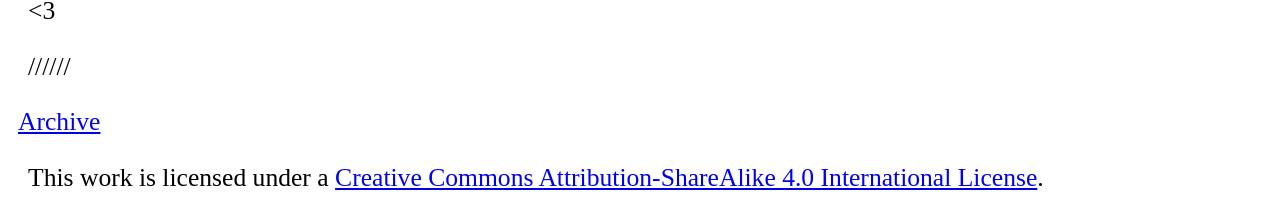
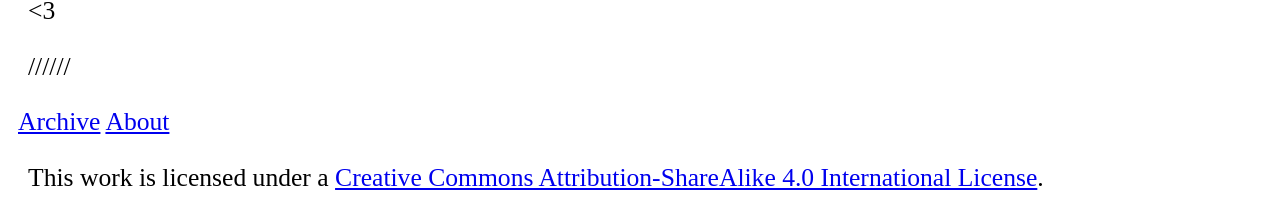
Before and after one commit to juandelgado/blog.juandelgado.es, a Jekyll site: the page built from index.html, in a window 1280 px wide. Shown: the part 1410-1626 px from the top of the page. Built offline with Jekyll 4.4.1, drawn with Linux system fonts in a browser that asks for light colours.

Commit message:
Added About link back to the main site.

```diff
--- a/_layouts/default.html
+++ b/_layouts/default.html
@@ -19,6 +19,7 @@
 	{{ content }}
 	<p>//////</p>
 	<a href="/archive">Archive</a>
+	<a href="http://juandelgado.es">About</a>
 	<p>This work is licensed under a <a rel="license" href="http://creativecommons.org/licenses/by-sa/4.0/">Creative Commons Attribution-ShareAlike 4.0 International License</a>.</p>
 </body>
 </html>
```
